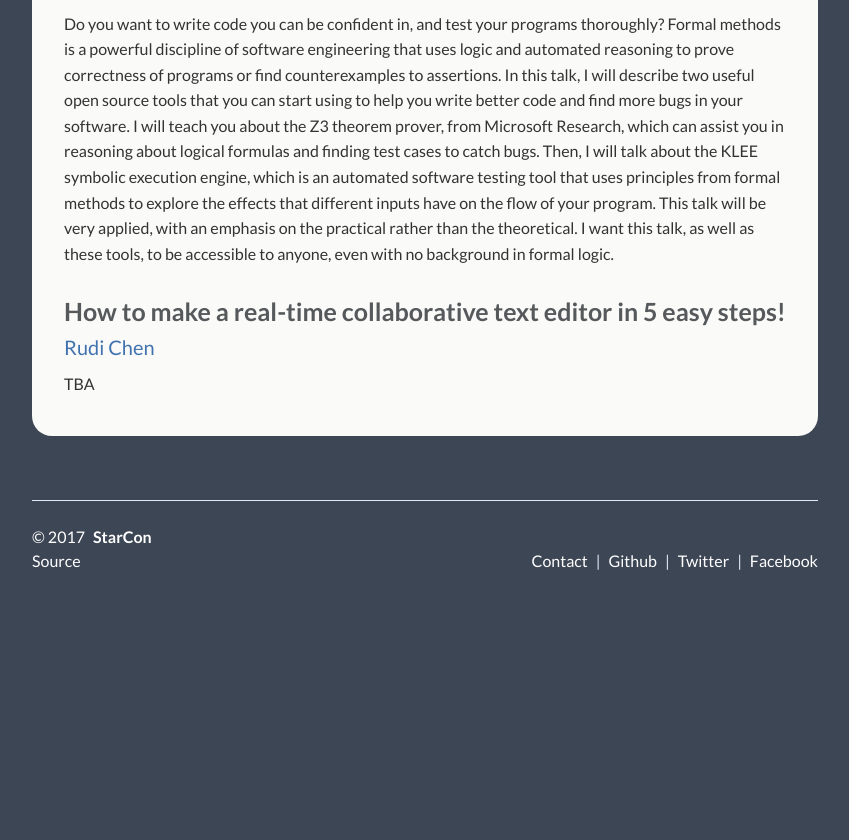
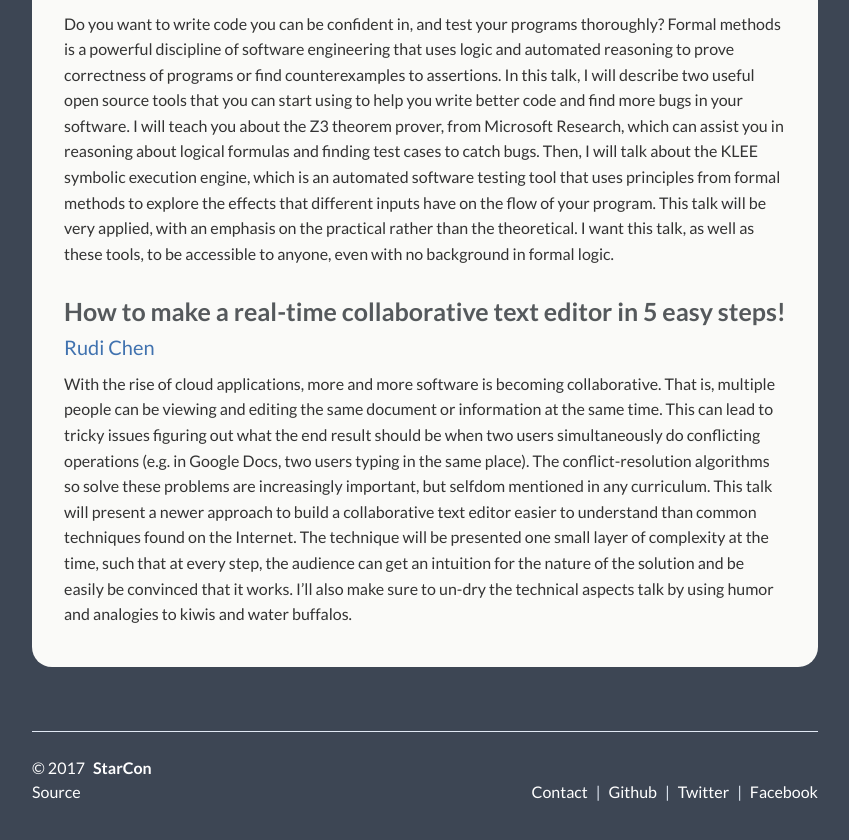
Before and after one commit to StarConKW/starconkw.github.io, a Jekyll site: the page built from _pages/talks.md, in a window 1280 px wide and 900 px high, scrolled down 1563 px. Shown: the top 840 px of the window, without its empty margins (215-1064 px from the left). Built offline with Jekyll 4.4.1, drawn with Linux system fonts in a browser that asks for light colours; before the commit the page ends 2232 px from its top, so only the background shows below that.

Commit message:
rest of rudi's stuff

```diff
--- a/_pages/talks.md
+++ b/_pages/talks.md
@@ -51,5 +51,5 @@ This talk will be very applied, with an emphasis on the practical rather than th
 [Rudi Chen](/speakers#rudi-chen)
 
 <p class="abstract">
-TBA
+With the rise of cloud applications, more and more software is becoming collaborative. That is, multiple people can be viewing and editing the same document or information at the same time. This can lead to tricky issues figuring out what the end result should be when two users simultaneously do conflicting operations (e.g. in Google Docs, two users typing in the same place). The conflict-resolution algorithms so solve these problems are increasingly important, but selfdom mentioned in any curriculum. This talk will present a newer approach to build a collaborative text editor easier to understand than common techniques found on the Internet. The technique will be presented one small layer of complexity at the time, such that at every step, the audience can get an intuition for the nature of the solution and be easily be convinced that it works. I’ll also make sure to un-dry the technical aspects talk by using humor and analogies to kiwis and water buffalos.
 </p>
```
Also changed, not shown: assets/img/speakers/rudi.jpg (added).
